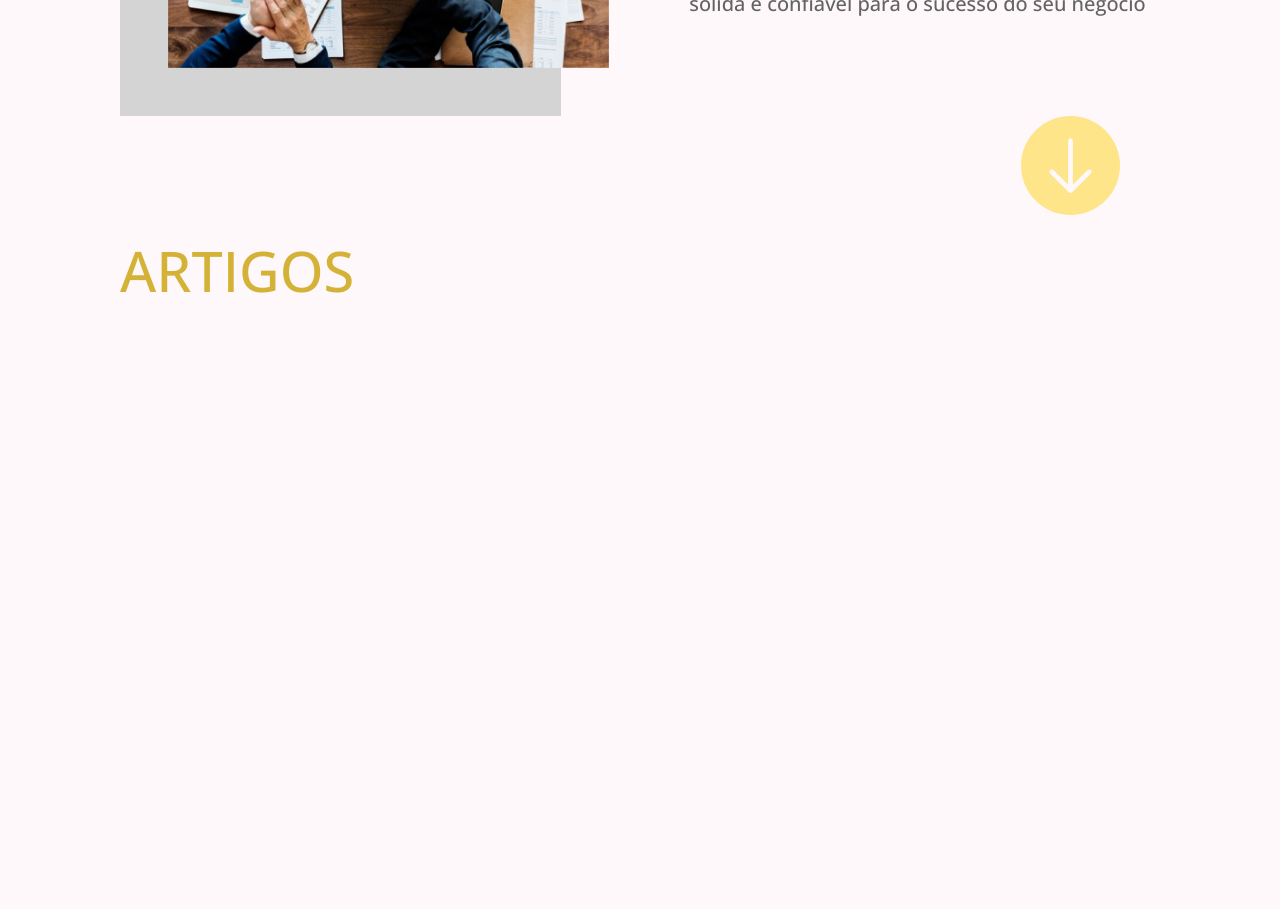
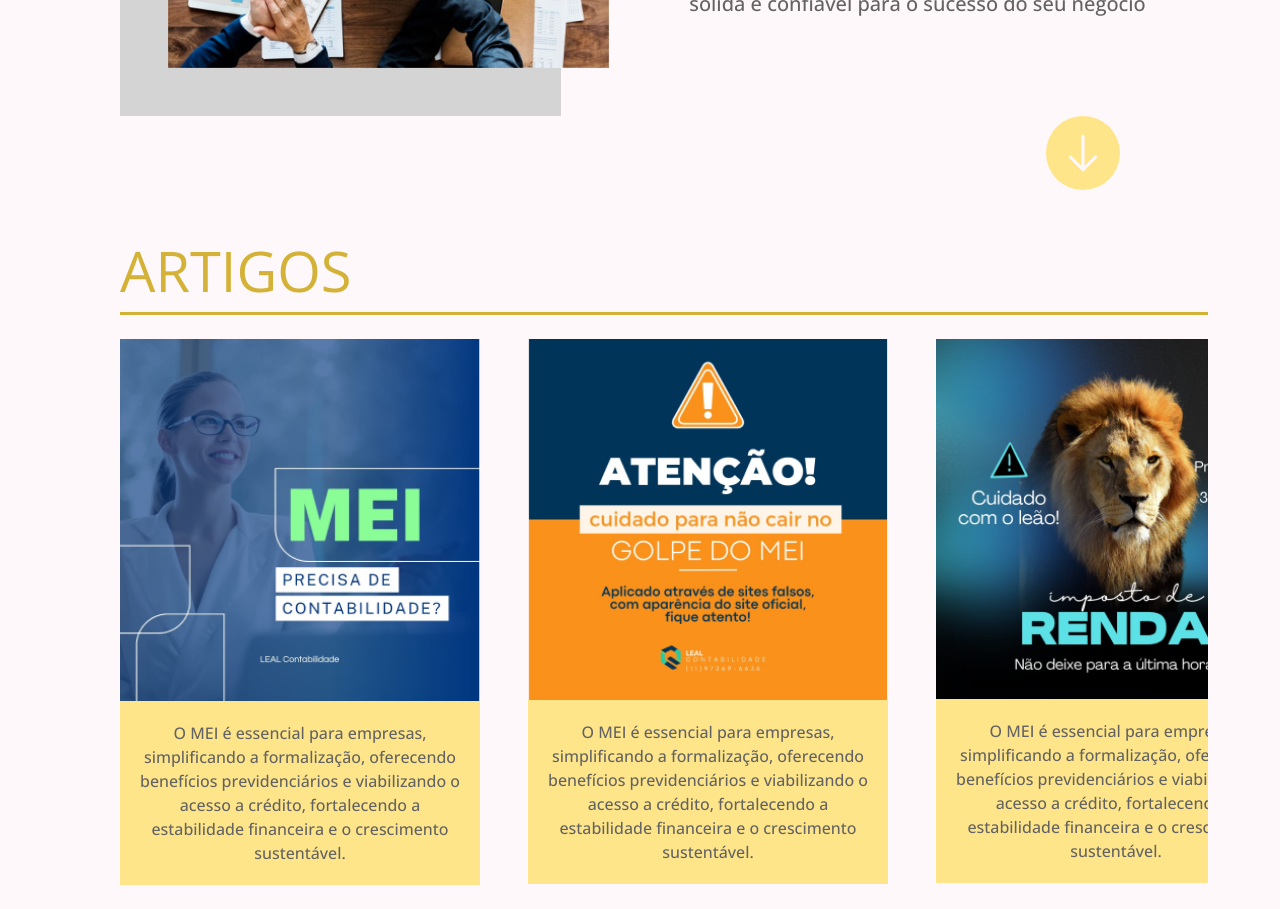
Before and after one commit to Nyir0/contabilidade, a React (Create React App) app: page / in a window 1280 px wide. Shown: the part 460-1369 px from the top of the page. Before the commit the page ends 800 px from the top, so only its background shows below. Built offline with nearby package versions, Linux system fonts and the light colour scheme.

Commit message:
feat:adicionar sessao de artigos

```diff
--- a/src/components/Article.css
+++ b/src/components/Article.css
@@ -2,4 +2,39 @@ h2{
     font-size: 3.5rem;
     color:var(--yellow-gold);
     text-transform: uppercase;
+    font-weight: 400;
 }
+
+#articles .card{
+    display: flex;
+    width: 85vw;
+    overflow-x: auto;
+    border-top: 3px solid var(--yellow-gold);
+}
+
+#articles section {
+    min-width: 360px;
+    margin: 1.5rem 3rem 1.5rem 0;
+}
+
+/* Estilo da barra de rolagem */
+#articles .card::-webkit-scrollbar {
+    width: 10px; /* Largura da barra de rolagem */
+}
+
+/* Cor do fundo da barra de rolagem */
+#articles .card::-webkit-scrollbar-track {
+    background-color: #f1f1f1;
+}
+
+/* Cor do "puxador" da barra de rolagem */
+#articles .card::-webkit-scrollbar-thumb {
+    background-color: #888;
+    border-radius: 15px;
+    width: 2px;
+}
+
+/* Estilizações adicionais quando o mouse está sobre a barra de rolagem */
+#articles .card::-webkit-scrollbar-thumb:hover {
+    background-color: #555;
+}
--- a/src/components/Article.js
+++ b/src/components/Article.js
@@ -3,11 +3,41 @@ import "../components/Article.css";
 export default function Article(){
     return(
         <>
-        <section className="mt-28">
+        <section id="articles" className="mt-28">
             <h2>Artigos</h2>
-            {/* Slides */}
-            <div>
-
+            <div className="card">
+                <section>
+                    <img className="w-full" src="./images/art1.webp" alt="" />
+                    <div className="bg-[var(--yellow-base)] p-5">
+                        <p className="text-center">
+                        O MEI é essencial para empresas, simplificando a formalização, oferecendo benefícios previdenciários e viabilizando o acesso a crédito, fortalecendo a estabilidade financeira e o crescimento sustentável.
+                        </p>
+                    </div>
+                </section>
+                <section>
+                    <img className="w-full" src="./images/art2.webp" alt="" />
+                    <div className="bg-[var(--yellow-base)] p-5">
+                        <p className="text-center">
+                        O MEI é essencial para empresas, simplificando a formalização, oferecendo benefícios previdenciários e viabilizando o acesso a crédito, fortalecendo a estabilidade financeira e o crescimento sustentável.
+                        </p>
+                    </div>
+                </section>
+                <section>
+                    <img className="w-full" src="./images/art3.webp" alt="" />
+                    <div className="bg-[var(--yellow-base)] p-5">
+                        <p className="text-center">
+                        O MEI é essencial para empresas, simplificando a formalização, oferecendo benefícios previdenciários e viabilizando o acesso a crédito, fortalecendo a estabilidade financeira e o crescimento sustentável.
+                        </p>
+                    </div>
+                </section>
+                <section>
+                    <img className="w-full" src="./images/art1.webp" alt="" />
+                    <div className="bg-[var(--yellow-base)] p-5">
+                        <p className="text-center">
+                        O MEI é essencial para empresas, simplificando a formalização, oferecendo benefícios previdenciários e viabilizando o acesso a crédito, fortalecendo a estabilidade financeira e o crescimento sustentável.
+                        </p>
+                    </div>
+                </section>
             </div>
         </section>
         </>
--- a/src/pages/Home.js
+++ b/src/pages/Home.js
@@ -15,7 +15,7 @@ export default function Home() {
             </div>
         </main>
         <div id="btn-page-down" className="bg-[var(--yellow-base)] absolute right-40 rounded-full p-3">
-            <img src="./images/icons/arrow-down.svg" alt="" width={75} height={75}/>
+            <img src="./images/icons/arrow-down.svg" alt="" width={50} height={50}/>
         </div>
         <Article />
         </>
```
